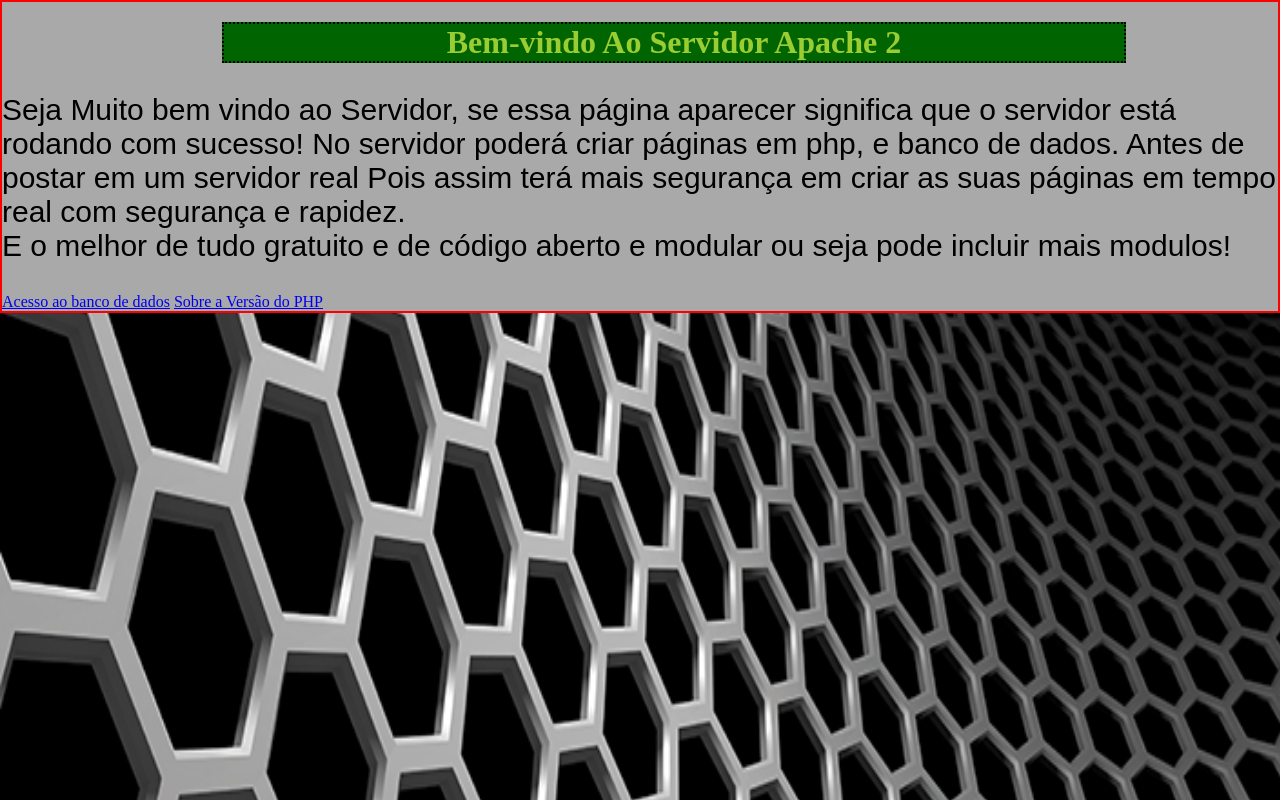
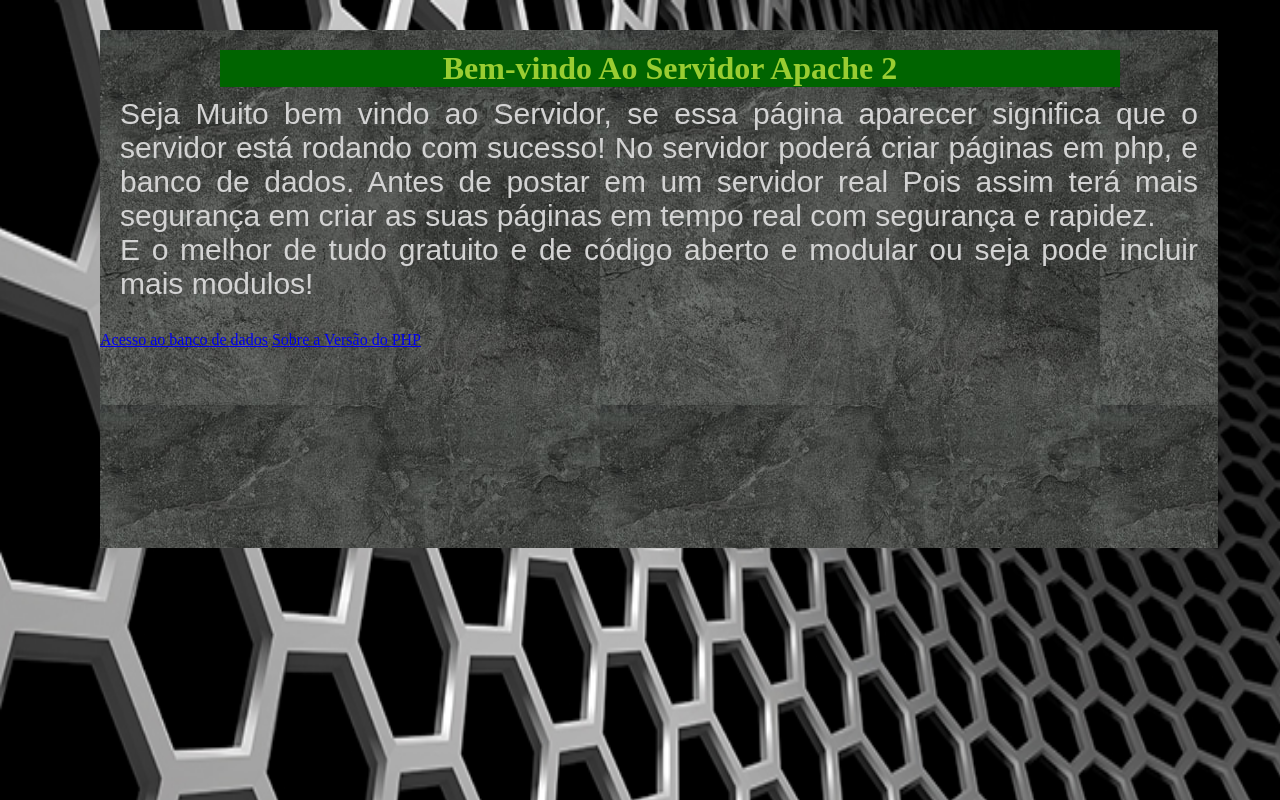
Before and after one commit to brpgit2023/www, a PHP site: page / in a window 1280 px wide. Run offline with PHP 8.4, Linux system fonts and the light colour scheme.

Commit message:
Melhorando a Caixa um

```diff
--- a/main.css
+++ b/main.css
@@ -35,22 +35,26 @@
 
 #modulo_caixa_um
 {
-    border: 2px solid red;
-    background-color: darkgrey;
+    background-image: url(/.img/parede_carvao.jpg);
+    width: 1118px;
+    height: 518px;
+    position: relative;
+    left: 100px;
+    top: 10px;
 }
 
 /* essa parte configurar o titulo da página */
 
 #modulo_titulo
 {
-    border: 2px dotted black;
     background-color: darkgreen;
     color: yellowgreen;
     text-align: center;
     margin: 20px;
     width: 900px;
     position: relative;
-    left: 200px;
+    left: 100px;
+    top: 20px;
 }
 
 /* Configurando a aparencia do texto */
@@ -59,4 +63,8 @@
 {
     font-family: Arial, Helvetica, sans-serif;
     font-size: 30px;
+    color: lightgray;
+    text-align: justify;
+    padding-left: 20px;
+    padding-right: 20px;
 }
```
